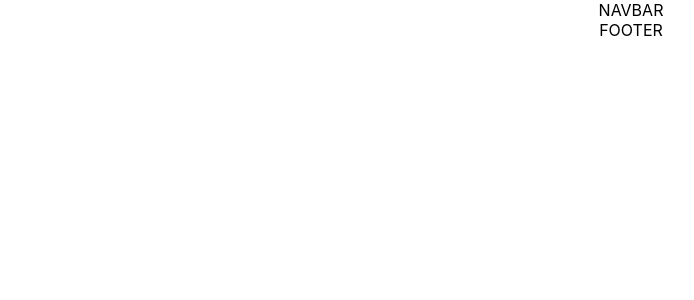
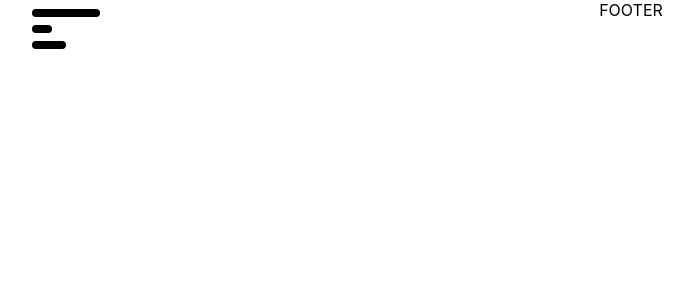
Before and after one commit to hkennedyvi/hk-portfolio, a React (Create React App) app: page / in a window 1280 px wide. Shown: the top 300 px of the page, without its empty margins (9-703 px from the left). Built offline with nearby package versions, Linux system fonts and the light colour scheme.

Commit message:
navbar v1 animation

```diff
--- a/src/App.js
+++ b/src/App.js
@@ -1,4 +1,3 @@
-import logo from './logo.svg';
 import Home from './pages/Home';
 import './App.scss';
 
--- a/src/components/NavBar/index.jsx
+++ b/src/components/NavBar/index.jsx
@@ -1,11 +1,58 @@
-import React from 'react';
+import React, { useState } from 'react';
 import './navbar.scss';
 
 function NavBar() {
+
+    const [navBarStatus, setNavBarStatus] = useState('navbar_closed');
+
+    function toggleNavBar(e) {
+        e.preventDefault();
+        // setNavBarStatus(!navBarStatus);
+        setNavBarStatus(navBarStatus === 'navbar_open' ? 'navbar_closed' : 'navbar_open');
+    }
+
     return (
-        <section>
-            NAVBAR
-        </section>
+        <div>
+            <button onClick={toggleNavBar} className="burger">
+                <div className="burger_bar"></div>
+                <div className="burger_bar"></div>
+                <div className="burger_bar"></div>
+            </button>
+            <nav className={`navbar ${navBarStatus}`}>
+                <ul className="nav_list">
+                    <li className="nav_item">
+                        <a className="nav_link" href="/">
+                            <span className="link_text">
+                                <button onClick={toggleNavBar}>
+                                    X
+                                </button>
+                            </span>
+                        </a>
+                    </li>
+                    <li className="nav_item">
+                        <a className="nav_link" href="/">
+                            <span className="link_text">
+                                Home
+                        </span>
+                        </a>
+                    </li>
+                    <li className="nav_item">
+                        <a className="nav_link" href="/">
+                            <span className="link_text">
+                                Home
+                        </span>
+                        </a>
+                    </li>
+                    <li className="nav_item">
+                        <a className="nav_link" href="/">
+                            <span className="link_text">
+                                Home
+                        </span>
+                        </a>
+                    </li>
+                </ul>
+            </nav>
+        </div>
     )
 }
 
--- a/src/components/NavBar/navbar.scss
+++ b/src/components/NavBar/navbar.scss
@@ -0,0 +1,88 @@
+.navbar {
+    position: fixed;
+    background: blue;
+    width: 0;
+    transition: width 200ms;
+}
+
+.nav_list {
+    list-style: none;
+    padding: 0;
+    margin: 0;
+    display: flex;
+    flex-direction: column;
+    align-items: center;
+    height: 100%;
+}
+
+.nav_item {
+    width: 100%;
+}
+
+.nav_item:hover {
+    background: red;
+}
+
+.nav_link {
+    display: flex;
+    align-items: center;
+    height: 5rem;
+    color: black;
+    text-decoration: none;
+}
+
+.link_text {
+    display: none;
+    margin: 0 0 0 1rem;
+}
+
+.burger {
+    position: absolute;
+    top: 0;
+    left: 35px;
+    background: none;
+    border: none;
+    width: 5rem;
+
+    .burger_bar {
+        margin: 0.5rem 0;
+        height: 0.5rem;
+        background: black;
+        border-radius: 1em;
+    }
+
+    .burger_bar:nth-child(1) {
+        width: 100%;
+    }
+
+    .burger_bar:nth-child(2) {
+        width: 30%;
+        transition: ease-in 200ms;
+    }
+
+    .burger_bar:nth-child(3) {
+        width: 50%;
+        transition: ease-in 200ms;
+    }
+}
+
+.burger:hover .burger_bar {
+    width: 100%;
+    cursor: pointer;
+}
+
+/* Large Screens */
+@media only screen and (min-width: 600px) {
+    .navbar {
+        top: 0;
+        height: 100vh;
+    }
+
+    .navbar_open {
+        width: 16rem;
+
+        .link_text {
+            display:block;
+        }
+    }
+}
```
Also changed, not shown: src/logo.svg (deleted).
